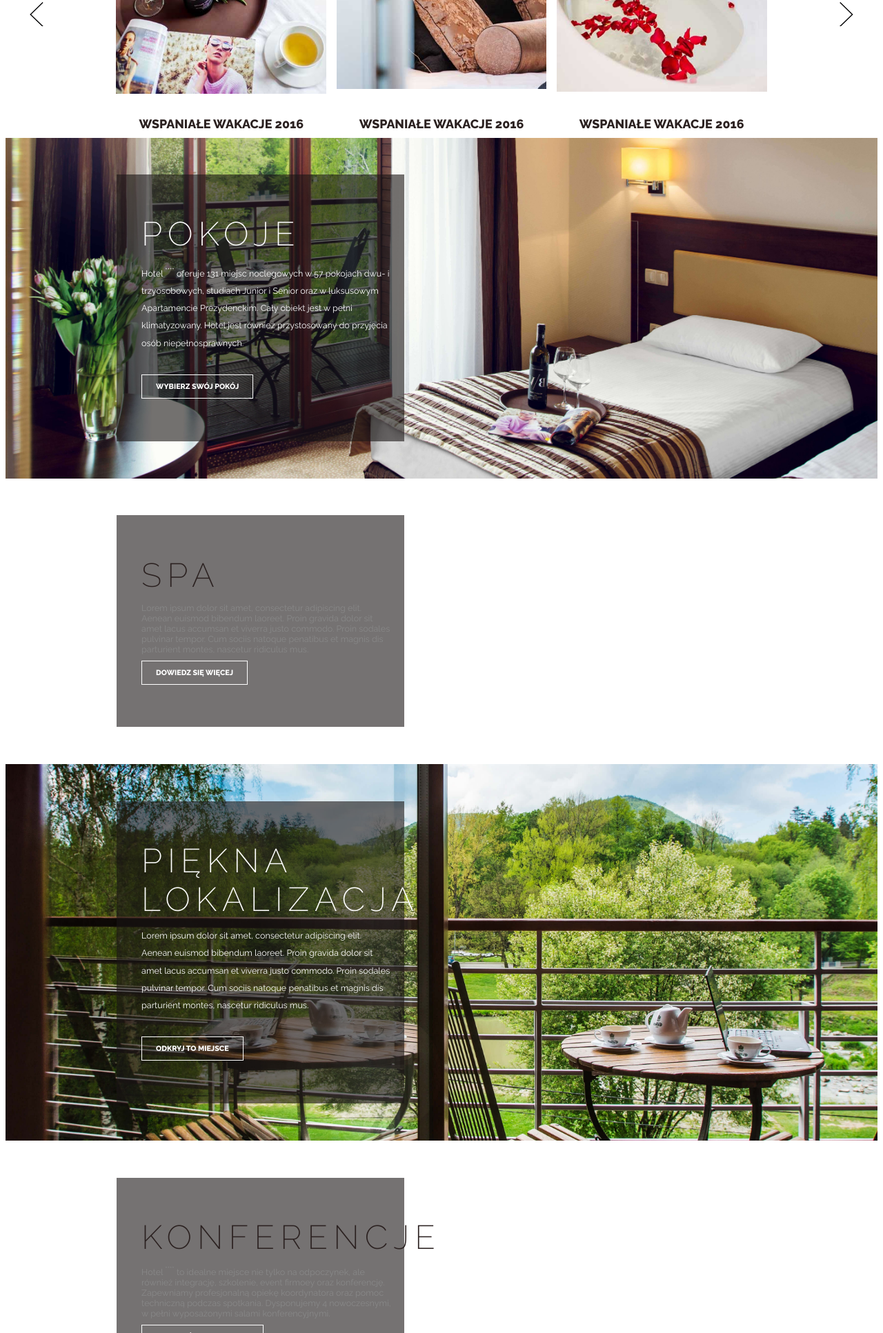
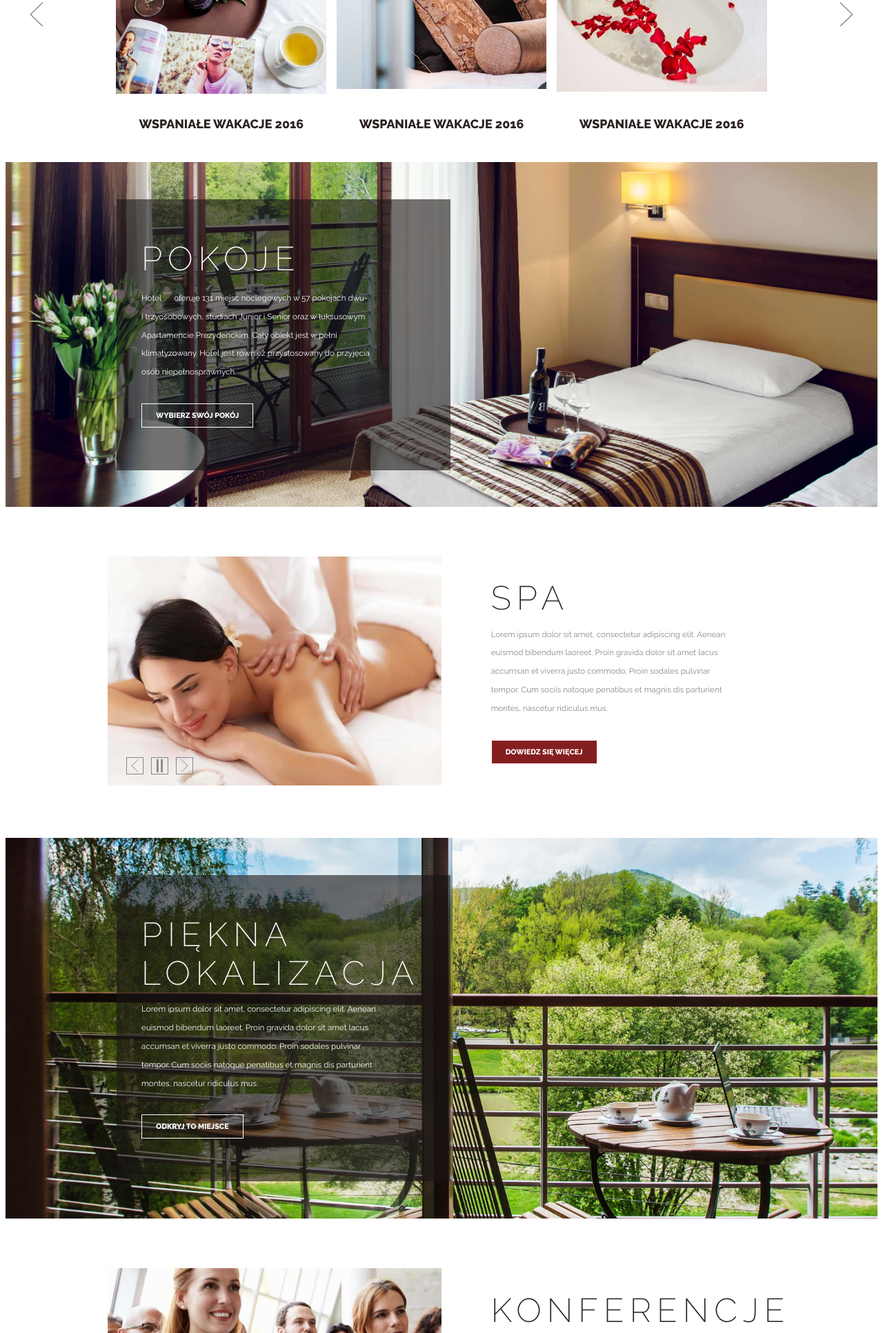
Before and after one commit to ZuzaB/hotel, a website: page src/index.html in a window 1280 px wide. Shown: the part 867-2800 px from the top of the page at 69% size. Drawn offline with Linux system fonts and the light colour scheme.

Commit message:
styling repeat sections

```diff
--- a/src/index.html
+++ b/src/index.html
@@ -76,14 +76,14 @@
     <p class="section-desc section-desc--big">Rezerwuj i oszczędzaj! Zadzwoń 33 854 43 33</p>
     <div class="slider">
       <div class="slider__arrow slider__arrow--left">
-        <svg xmlns="http://www.w3.org/2000/svg" viewBox="0 0 197.4 197.4"><polygon points="146.9 197.4 45.3 98.7 146.9 0 152.1 5.4 56.1 98.7 152.1 192 " fill="#010002"/></svg>
+        <svg xmlns="http://www.w3.org/2000/svg" viewBox="0 0 197.4 197.4"><polygon points="146.9 197.4 45.3 98.7 146.9 0 152.1 5.4 56.1 98.7 152.1 192 " fill="#888888"/></svg>
       </div>
       <div class="slider__wrapper">
         <ul class="slider__list">
           <li class="slider__item">
             <a href="#" class="slider__link">
               <div class="slider__container">
-              <img src="/assets/offer_1.jpg" alt="" class="slider__img">
+              <img src="/assets/offer_1.jpg" alt="taca z winem" class="slider__img">
               <span class="slider__button">ZOBACZ</span>
               </div>
               <h3 class="slider__title">Wspaniałe Wakacje 2016</h3>
@@ -92,7 +92,7 @@
           <li class="slider__item">
             <a href="#" class="slider__link">
               <div class="slider__container">
-              <img src="/assets/offer_2.jpg" alt="" class="slider__img">
+              <img src="/assets/offer_2.jpg" alt="łóżko hotelowe" class="slider__img">
               <span class="slider__button">ZOBACZ</span>
               </div>
               <h3 class="slider__title">Wspaniałe Wakacje 2016</h3>
@@ -101,7 +101,7 @@
           <li class="slider__item">
             <a href="#" class="slider__link">
               <div class="slider__container">
-              <img src="/assets/offer_3.jpg" alt="" class="slider__img">
+              <img src="/assets/offer_3.jpg" alt="wanna pełna wody z płatkami róż" class="slider__img">
               <span class="slider__button">ZOBACZ</span>
               </div>
               <h3 class="slider__title">Wspaniałe Wakacje 2016</h3>
@@ -110,7 +110,7 @@
           <li class="slider__item--hidden">
             <a href="#" class="slider__link">
               <div class="slider__container">
-              <img src="/assets/offer_1.jpg" alt="" class="slider__img">
+              <img src="/assets/offer_1.jpg" alt="taca z winem" class="slider__img">
               <span class="slider__button">ZOBACZ</span>
               </div>
               <h3 class="slider__title">Wspaniałe Wakacje 2016</h3>
@@ -119,7 +119,7 @@
           <li class="slider__item--hidden">
             <a href="#" class="slider__link">
               <div class="slider__container">
-              <img src="/assets/offer_1.jpg" alt="" class="slider__img">
+              <img src="/assets/offer_1.jpg" alt="taca z winem" class="slider__img">
               <span class="slider__button">ZOBACZ</span>
               </div>
               <h3 class="slider__title">Wspaniałe Wakacje 2016</h3>
@@ -128,7 +128,7 @@
           <li class="slider__item--hidden">
             <a href="#" class="slider__link">
               <div class="slider__container">
-              <img src="/assets/offer_1.jpg" alt="" class="slider__img">
+              <img src="/assets/offer_1.jpg" alt="taca z winem" class="slider__img">
               <span class="slider__button">ZOBACZ</span>
               </div>
               <h3 class="slider__title">Wspaniałe Wakacje 2016</h3>
@@ -137,7 +137,7 @@
         </ul>
       </div>
       <div class="slider__arrow slider__arrow--right">
-        <svg xmlns="http://www.w3.org/2000/svg" viewBox="0 0 223.4 223.4"><polygon points="57.2 223.4 51.2 217.3 159.9 111.7 51.2 6.1 57.2 0 172.2 111.7 " fill="#010002"/></svg>
+        <svg xmlns="http://www.w3.org/2000/svg" viewBox="0 0 223.4 223.4"><polygon points="57.2 223.4 51.2 217.3 159.9 111.7 51.2 6.1 57.2 0 172.2 111.7 " fill="#888888"/></svg>
       </div>
     </div>
   </section>
@@ -145,54 +145,75 @@
     <div class="section-rooms">
       <div class="section">
         <h2 class="section-header section-header--light">Pokoje</h2>
-        <p class="section-desc  section-desc--light">
-          Hotel <sup>****</sup> oferuje 131 miejsc noclegowych w 57 pokojach dwu- i trzyosobowych, studiach Junior i Senior oraz w luksusowym Apartamencie Prezydenckim. Cały obiekt jest w pełni klimatyzowany. Hotel jest również przystosowany do przyjęcia osób niepełnosprawnych.</p>
+        <div class="section-desc-container">
+          <p class="section-desc  section-desc--light">
+            Hotel <sup>****</sup> oferuje 131 miejsc noclegowych w 57 pokojach dwu- i&nbsp;trzyosobowych, studiach Junior i Senior oraz w luksusowym Apartamencie Prezydenckim. Cały obiekt jest w pełni klimatyzowany. Hotel jest również przystosowany do przyjęcia osób niepełnosprawnych.
+          </p>
+        </div>
         <a href="" class="section-button">Wybierz swój pokój</a>
       </div>
     </div>
   </section>
-  <section class="container">
-    <div>
+  <section class="container section-spa">
       <div class="section-slider">
-        <div class="section-slider__controlls section-slider__controlls--left"></div>
-        <div class="section-slider__controlls section-slider__controlls--stop"></div>
-        <div class="section-slider__controlls section-slider__controlls--right"></div>
+        <img class="section-slider__img" src="/assets/spa_1.jpg" alt="">
+        <div class="section-slider__ctrl">
+          <div class="section-slider__controlls section-slider__controlls--left"><svg xmlns="http://www.w3.org/2000/svg" viewBox="0 0 197.4 197.4"><polygon points="146.9 197.4 45.3 98.7 146.9 0 152.1 5.4 56.1 98.7 152.1 192 " fill="#888888"/></svg></div>
+          <div class="section-slider__controlls section-slider__controlls--stop"><svg xmlns="http://www.w3.org/2000/svg" viewBox="0 0 40 40"><style>.a{fill:#888888;}</style><rect x="23.5" width="6" height="40" class="a"/><rect x="10.5" width="6" height="40" class="a"/></svg></div>
+          <div class="section-slider__controlls section-slider__controlls--right"><svg xmlns="http://www.w3.org/2000/svg" viewBox="0 0 223.4 223.4"><polygon points="57.2 223.4 51.2 217.3 159.9 111.7 51.2 6.1 57.2 0 172.2 111.7 " fill="#888888"/></svg></div>
+        </div>
       </div>
       <div class="section section--light">
         <h2 class="section-header">Spa</h2>
-        <p class="section-desc">Lorem ipsum dolor sit amet, consectetur adipiscing elit. Aenean euismod bibendum laoreet. Proin gravida dolor sit amet lacus accumsan et viverra justo commodo. Proin sodales pulvinar tempor. Cum sociis natoque penatibus et magnis dis parturient montes, nascetur ridiculus mus.</p>
+        <div class="section-desc-container">
+          <p class="section-desc">
+            Lorem ipsum dolor sit amet, consectetur adipiscing elit. Aenean euismod bibendum laoreet. Proin gravida dolor sit amet lacus accumsan et viverra justo commodo. Proin sodales pulvinar tempor. Cum sociis natoque penatibus et magnis dis parturient montes, nascetur ridiculus mus.
+          </p>
+        </div>
         <a href="" class="section-button section-button--light">Dowiedz się więcej</a>
       </div>
-    </div>
   </section>
   <section class="container">
     <div class="section-location">
       <div class="section">
         <h2 class="section-header section-header--light">Piękna lokalizacja</h2>
-        <p class="section-desc section-desc--light">Lorem ipsum dolor sit amet, consectetur adipiscing elit. Aenean euismod bibendum laoreet. Proin gravida dolor sit amet lacus accumsan et viverra justo commodo. Proin sodales pulvinar tempor. Cum sociis natoque penatibus et magnis dis parturient montes, nascetur ridiculus mus.</p>
+        <div class="section-desc-container">
+          <p class="section-desc section-desc--light">
+            Lorem ipsum dolor sit amet, consectetur adipiscing elit. Aenean euismod bibendum laoreet. Proin gravida dolor sit amet lacus accumsan et viverra justo commodo. Proin sodales pulvinar tempor. Cum sociis natoque penatibus et magnis dis parturient montes, nascetur ridiculus mus.
+          </p>
+        </div>
         <a href="" class="section-button">Odkryj to miejsce</a>
       </div>
     </div>
   </section>
-  <section class="container">
-    <div>
+  <section class="container section-conference">
       <div class="section-slider">
-        <div class="section-slider__controlls section-slider__controlls--left"></div>
-        <div class="section-slider__controlls section-slider__controlls--stop"></div>
-        <div class="section-slider__controlls section-slider__controlls--right"></div>
+        <img class="section-slider__img" src="/assets/conference_1.jpg" alt="">
+        <div class="section-slider__ctrl">
+          <div class="section-slider__controlls section-slider__controlls--left"><svg xmlns="http://www.w3.org/2000/svg" viewBox="0 0 197.4 197.4"><polygon points="146.9 197.4 45.3 98.7 146.9 0 152.1 5.4 56.1 98.7 152.1 192 " fill="#888888"/></svg></div>
+          <div class="section-slider__controlls section-slider__controlls--stop"><svg xmlns="http://www.w3.org/2000/svg" viewBox="0 0 40 40"><style>.a{fill:#888888;}</style><rect x="23.5" width="6" height="40" class="a"/><rect x="10.5" width="6" height="40" class="a"/></svg></div>
+          <div class="section-slider__controlls section-slider__controlls--right"><svg xmlns="http://www.w3.org/2000/svg" viewBox="0 0 223.4 223.4"><polygon points="57.2 223.4 51.2 217.3 159.9 111.7 51.2 6.1 57.2 0 172.2 111.7 " fill="#888888"/></svg></div>
+        </div>
       </div>
       <div class="section section--light">
         <h2 class="section-header">Konferencje</h2>
-        <p class="section-desc">Hotel <sup>****</sup> to idealne miejsce nie tylko na odpoczynek, ale również integrację, szkolenie, event firmoey oraz konferencję. Zapewniamy profesjonalną opiekę koordynatora oraz pomoc techniczną podczas spotkania. Dysponujemy 4 nowoczesnymi, w pełni wyposażonymi salami konferencyjnymi.</p>
+        <div class="section-desc-container">
+          <p class="section-desc">
+            Hotel <sup>****</sup> to idealne miejsce nie tylko na odpoczynek, ale również integrację, szkolenie, event firmowy oraz konferencję. Zapewniamy profesjonalną opiekę koordynatora oraz pomoc techniczną podczas spotkania. Dysponujemy 4 nowoczesnymi, w&nbsp;pełni wyposażonymi salami konferencyjnymi.
+          </p>
+        </div>
         <a href="" class="section-button section-button--light">Sprawdź naszą ofertę</a>
       </div>
-    </div>
   </section>
   <section class="container">
     <div class="section-family">
       <div class="section">
         <h2 class="section-header section-header--light">Wypoczynek z rodziną</h2>
-        <p class="section-desc section-desc--light">Lorem ipsum dolor sit amet, consectetur adipiscing elit. Aenean euismod bibendum laoreet. Proin gravida dolor sit amet lacus accumsan et viverra justo commodo. Proin sodales pulvinar tempor. Cum sociis natoque penatibus et magnis dis parturient montes, nascetur ridiculus mus.</p>
+        <div class="section-desc-container">
+          <p class="section-desc section-desc--light">
+            Lorem ipsum dolor sit amet, consectetur adipiscing elit. Aenean euismod bibendum laoreet. Proin gravida dolor sit amet lacus accumsan et viverra justo commodo. Proin sodales pulvinar tempor. Cum sociis natoque penatibus et magnis dis parturient montes, nascetur ridiculus mus.
+          </p>
+        </div>
       </div>
     </div>
   </section>
--- a/src/scss/partials/_section-with-desc.scss
+++ b/src/scss/partials/_section-with-desc.scss
@@ -1,15 +1,25 @@
 .section {
   background: $background-section;
-  width: 33%;
-  padding: 1em 1em 4em 2em;
-  margin: 3em 0em 3em 9em;
+  width: 27em;
+  padding: 1em 2em 4em 2em;
+  margin: 3em 20em 3em 9em;
   &-header--light {
     color: $main-text--light;
   }
-  &-desc--light{
-    color: $main-text--light;
-    line-height: 2em;
-    margin-bottom: 3em;
+  &--light {
+    background: $main-text--light;
+    margin: 0;
+    padding-left: 4em;
+  }
+  &-desc {
+    &-container{
+      width: 20em;
+      line-height: 1.5em;
+      margin-bottom: 2em;
+    }
+    &--light {
+      color: $main-text--light;
+    }
   }
   &-rooms {
     background: url("/assets/background_rooms.jpg");
@@ -23,9 +33,15 @@
     padding: 10px 20px;
     font-weight: 800;
     font-size: 0.6em;
-    &:hover{
+    &:hover {
       background: $main-text--light;
       color: $main-text--dark;
+    }
+    &--light {
+      background: $main-brand;
+      &:hover {
+        border-color: $main-brand;
+      }
     }
   }
   &-location {
--- a/src/scss/partials/_section-with-offer.scss
+++ b/src/scss/partials/_section-with-offer.scss
@@ -15,7 +15,7 @@
   &-desc {
     flex: 0 1 100%;
     color: $side-text;
-    font-size: 0.7em;
+    font-size: 0.65em;
     &--big{
       font-size: 0.9em;
       text-align: center;
@@ -30,6 +30,7 @@
   flex-wrap: wrap;
   align-items: center;
   justify-content: center;
+  margin-bottom: 2em;
   &__arrow {
     height: 2em;
     width: 2em;
@@ -53,7 +54,9 @@
   }
   &__link{
     @include reset-link;
-    text-align: center;
+    &:hover {
+      color: $main-brand;
+    }
   }
   &__container{
     position: relative;
@@ -80,6 +83,7 @@
     font-weight: bold;
     &:hover {
       background: $main-brand;
+      border-color: $main-brand;
     }
   }
   &__title {
--- a/src/scss/partials/_section-with-slider.scss
+++ b/src/scss/partials/_section-with-slider.scss
@@ -0,0 +1,22 @@
+.section-slider {
+  width: 27em;
+  position: relative;
+  margin: 4em 0;
+  &__img {
+    width: 100%;
+  }
+  &__ctrl {
+    position: absolute;
+    left: 5%;
+    bottom: 5%;
+  }
+  &__controlls {
+    height: 25px;
+    width: 25px;
+    border: 1px solid $side-text;
+    padding: 2px;
+    margin: 3px;
+    display: inline-block;
+    cursor: pointer;
+  }
+}
```
Also changed, not shown: src/scss/partials/_header.scss (+5 -8 lines), src/css/main.css.
